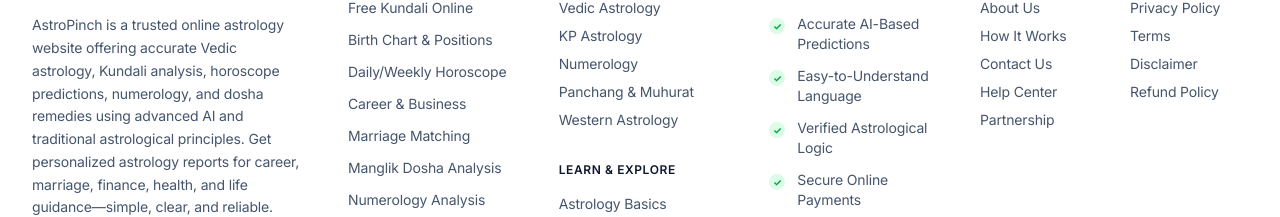
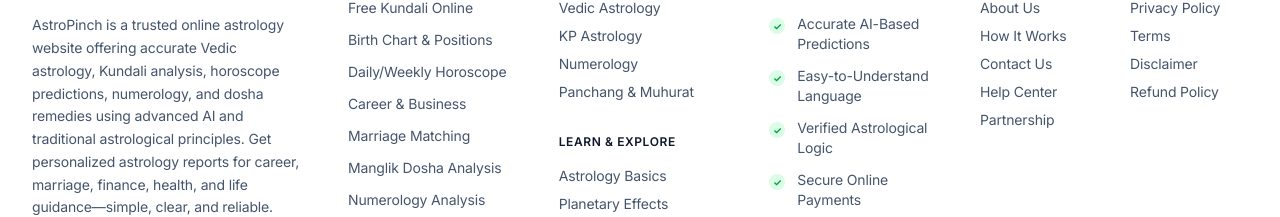
Before and after one commit to krahulgs/AstroPinch, a React (Vite) app: page /refund-policy in a window 1280 px wide. Shown: the part 1453-1670 px from the top of the page. Built offline with nearby package versions, Linux system fonts and the light colour scheme; no server answers.

Commit message:
Removed Western Astrology link from footer

```diff
--- a/src/components/layout/Footer.jsx
+++ b/src/components/layout/Footer.jsx
@@ -55,7 +55,6 @@
                                 <li><Link to="/kp-astrology" className="text-slate-600 hover:text-blue-600 transition-colors">KP Astrology</Link></li>
                                 <li><Link to="/numerology" className="text-slate-600 hover:text-blue-600 transition-colors">Numerology</Link></li>
                                 <li><Link to="/calendar" className="text-slate-600 hover:text-blue-600 transition-colors">Panchang & Muhurat</Link></li>
-                                <li><Link to="/report/consolidated" className="text-slate-600 hover:text-blue-600 transition-colors">Western Astrology</Link></li>
                             </ul>
                         </div>
 
```
